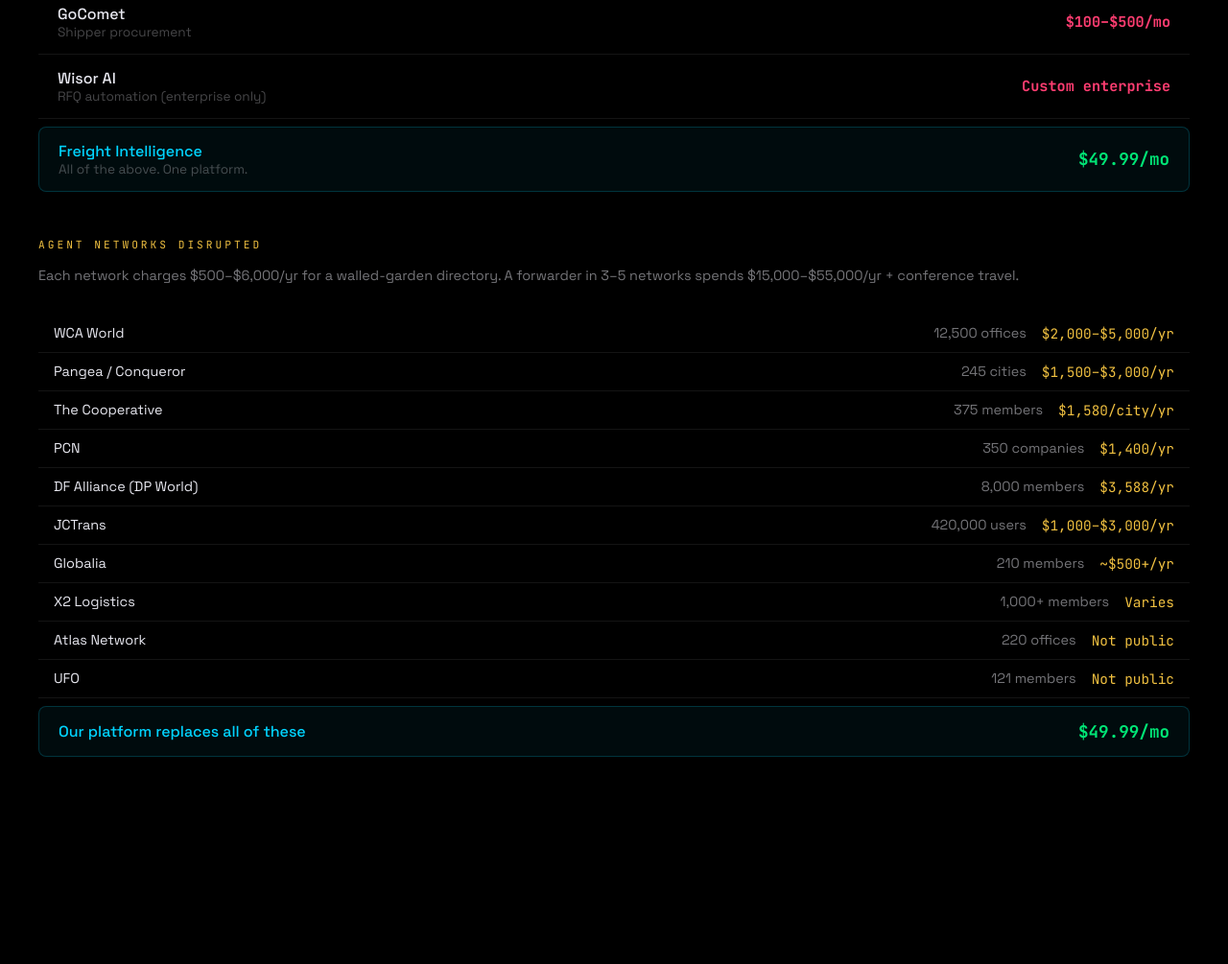
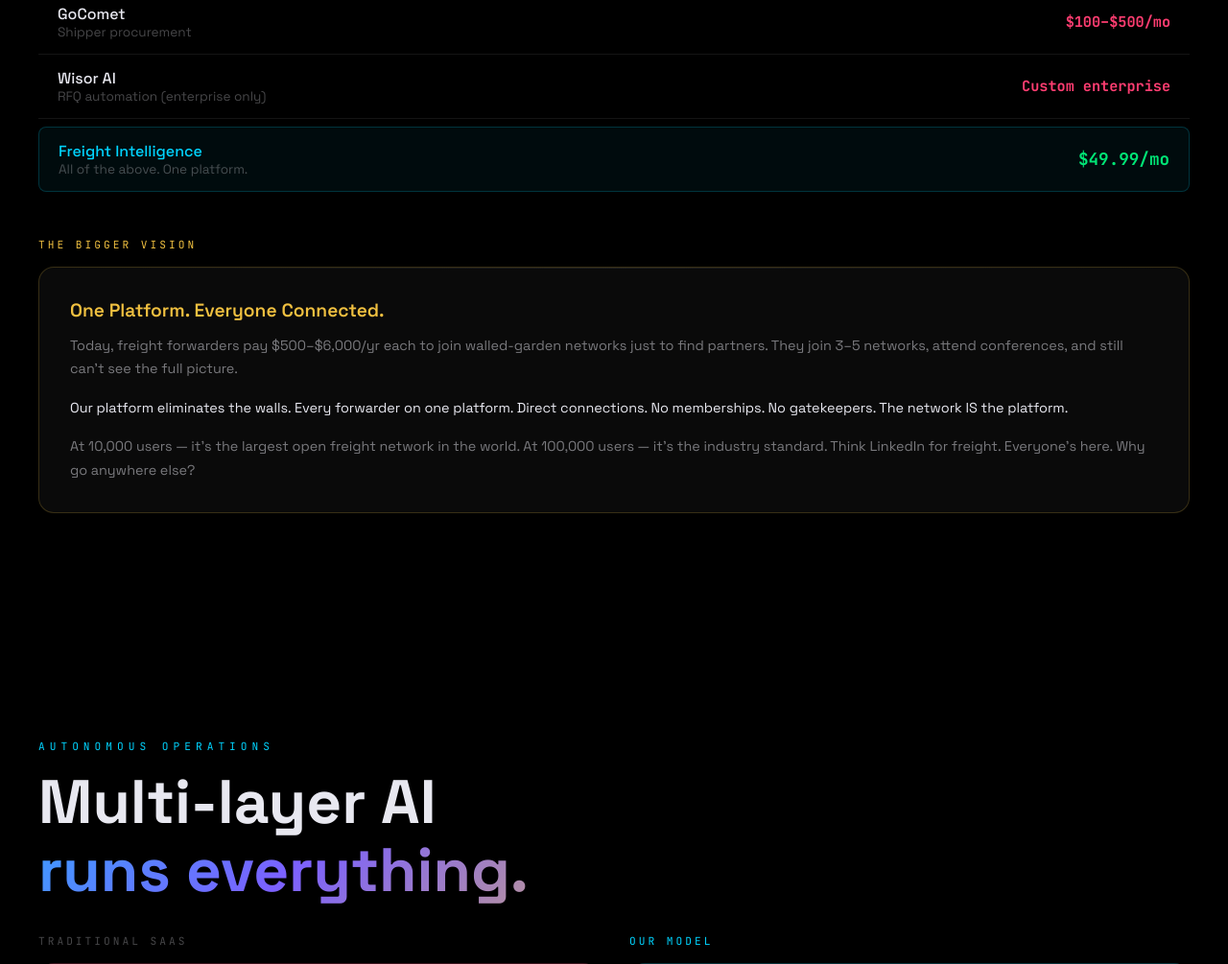
Before and after one commit to 9211sheppard/freight-dashboard, a Flask app: template templates/showcase_v2.html in a window 1280 px wide. Shown: the part 4423-5428 px from the top of the page at 96% size. Run offline with Flask 3, Linux system fonts and the light colour scheme; the template is opened without the code that fills it, so the values that code supplies are empty; some libraries are stand-ins or nearby versions.

Commit message:
Fix showcase: CSP-safe event handlers + replace networks with platform vision
- All onclick/oninput moved to addEventListener in nonce-protected script
- Pledge buttons use data-pledge attributes
- Agent networks section replaced with "One Platform" vision
- Score slider wired via JS listener

Co-Authored-By: Claude Opus 4.6 (1M context) <noreply@anthropic.com>

```diff
--- a/templates/showcase_v2.html
+++ b/templates/showcase_v2.html
@@ -178,20 +178,12 @@
     </div>
 
     <div class="reveal reveal-delay-3" style="margin-top:48px;">
-      <div style="font-family:'JetBrains Mono',monospace;font-size:0.7rem;letter-spacing:3px;color:var(--gold);margin-bottom:16px;">AGENT NETWORKS DISRUPTED</div>
-      <p style="color:var(--text-dim);font-size:0.9rem;margin-bottom:16px;">Each network charges $500–$6,000/yr for a walled-garden directory. A forwarder in 3–5 networks spends $15,000–$55,000/yr + conference travel.</p>
-      <div class="comp-wall">
-        <div class="net-item"><span>WCA World</span><span class="members">12,500 offices</span><span class="fee">$2,000–$5,000/yr</span></div>
-        <div class="net-item"><span>Pangea / Conqueror</span><span class="members">245 cities</span><span class="fee">$1,500–$3,000/yr</span></div>
-        <div class="net-item"><span>The Cooperative</span><span class="members">375 members</span><span class="fee">$1,580/city/yr</span></div>
-        <div class="net-item"><span>PCN</span><span class="members">350 companies</span><span class="fee">$1,400/yr</span></div>
-        <div class="net-item"><span>DF Alliance (DP World)</span><span class="members">8,000 members</span><span class="fee">$3,588/yr</span></div>
-        <div class="net-item"><span>JCTrans</span><span class="members">420,000 users</span><span class="fee">$1,000–$3,000/yr</span></div>
-        <div class="net-item"><span>Globalia</span><span class="members">210 members</span><span class="fee">~$500+/yr</span></div>
-        <div class="net-item"><span>X2 Logistics</span><span class="members">1,000+ members</span><span class="fee">Varies</span></div>
-        <div class="net-item"><span>Atlas Network</span><span class="members">220 offices</span><span class="fee">Not public</span></div>
-        <div class="net-item"><span>UFO</span><span class="members">121 members</span><span class="fee">Not public</span></div>
-        <div class="comp-item us" style="margin-top:8px;"><div><div class="name">Our platform replaces all of these</div></div><div class="price">$49.99/mo</div></div>
+      <div style="font-family:'JetBrains Mono',monospace;font-size:0.7rem;letter-spacing:3px;color:var(--gold);margin-bottom:16px;">THE BIGGER VISION</div>
+      <div class="glass-card" style="border-color:rgba(240,192,64,0.2);">
+        <h3 style="color:var(--gold);margin-bottom:12px;">One Platform. Everyone Connected.</h3>
+        <p style="color:var(--text-dim);line-height:1.7;margin-bottom:16px;">Today, freight forwarders pay $500–$6,000/yr each to join walled-garden networks just to find partners. They join 3–5 networks, attend conferences, and still can't see the full picture.</p>
+        <p style="color:var(--text);line-height:1.7;margin-bottom:16px;">Our platform eliminates the walls. Every forwarder on one platform. Direct connections. No memberships. No gatekeepers. The network IS the platform.</p>
+        <p style="color:var(--text-dim);line-height:1.7;margin:0;">At 10,000 users — it's the largest open freight network in the world. At 100,000 users — it's the industry standard. Think LinkedIn for freight. Everyone's here. Why go anywhere else?</p>
       </div>
     </div>
   </div>
@@ -287,7 +279,7 @@
     </div>
     <div class="reveal reveal-delay-2">
       <div class="score-display-v2" id="scoreDisp">5</div>
-      <input type="range" class="score-slider-v2" id="scoreSlider" min="1" max="10" value="5" oninput="updateScore(this.value)">
+      <input type="range" class="score-slider-v2" id="scoreSlider" min="1" max="10" value="5">
       <div style="display:flex;justify-content:space-between;font-size:0.75rem;color:var(--text-muted);margin-top:8px;">
         <span>1 — Not viable</span><span>10 — This is a winner</span>
       </div>
@@ -298,18 +290,18 @@
     <div class="reveal reveal-delay-4" style="margin-top:24px;">
       <div style="font-size:0.85rem;color:var(--text-dim);margin-bottom:12px;">If this were crowdfunded, how much would you pledge?</div>
       <div style="display:flex;gap:8px;flex-wrap:wrap;justify-content:center;">
-        <button class="pledge-btn" onclick="setPledge(100,this)">$100</button>
-        <button class="pledge-btn" onclick="setPledge(500,this)">$500</button>
-        <button class="pledge-btn" onclick="setPledge(1000,this)">$1K</button>
-        <button class="pledge-btn" onclick="setPledge(5000,this)">$5K</button>
-        <button class="pledge-btn" onclick="setPledge(10000,this)">$10K</button>
-        <button class="pledge-btn" onclick="setPledge(25000,this)">$25K</button>
-        <button class="pledge-btn" onclick="setPledge(50000,this)">$50K</button>
+        <button class="pledge-btn" data-pledge="100">$100</button>
+        <button class="pledge-btn" data-pledge="500">$500</button>
+        <button class="pledge-btn" data-pledge="1000">$1K</button>
+        <button class="pledge-btn" data-pledge="5000">$5K</button>
+        <button class="pledge-btn" data-pledge="10000">$10K</button>
+        <button class="pledge-btn" data-pledge="25000">$25K</button>
+        <button class="pledge-btn" data-pledge="50000">$50K</button>
       </div>
       <input type="number" id="pledgeCustom" placeholder="Custom amount" style="margin-top:12px;width:200px;background:var(--glass);border:1px solid var(--glass-border);border-radius:8px;color:var(--text);padding:10px;font-family:'JetBrains Mono',monospace;text-align:center;outline:none;">
     </div>
     <div class="reveal reveal-delay-5" style="margin-top:32px;">
-      <button onclick="submitShowcase()" style="background:linear-gradient(135deg,var(--accent),var(--accent2));color:#fff;border:none;padding:16px 48px;border-radius:12px;font-family:'Space Grotesk',sans-serif;font-size:1.1rem;font-weight:600;cursor:pointer;transition:all 0.3s;box-shadow:0 0 30px rgba(0,212,255,0.3);">
+      <button data-action="submit" style="background:linear-gradient(135deg,var(--accent),var(--accent2));color:#fff;border:none;padding:16px 48px;border-radius:12px;font-family:'Space Grotesk',sans-serif;font-size:1.1rem;font-weight:600;cursor:pointer;transition:all 0.3s;box-shadow:0 0 30px rgba(0,212,255,0.3);">
         Submit
       </button>
     </div>
@@ -325,7 +317,7 @@
     <h2 class="sc-headline">Thank you.</h2>
     <p class="sc-sub" style="margin:0 auto;">Your perspective matters. We're building something that could change how 100,000+ companies operate.</p>
     <div style="margin-top:32px;display:flex;gap:16px;justify-content:center;flex-wrap:wrap;">
-      <button onclick="copyLink()" class="pledge-btn" style="padding:12px 24px;"><i class="bi bi-link-45deg" style="margin-right:6px;"></i>Copy Link to Share</button>
+      <button data-action="copy" class="pledge-btn" style="padding:12px 24px;"><i class="bi bi-link-45deg" style="margin-right:6px;"></i>Copy Link to Share</button>
     </div>
   </div>
 </section>
@@ -485,6 +477,19 @@ const style = document.createElement('style');
 style.textContent = '@keyframes bounce{0%,100%{transform:translateY(0)}50%{transform:translateY(8px)}}';
 document.head.appendChild(style);
 
+// ── Wire up event listeners (CSP-safe, no inline handlers) ──
+document.getElementById('scoreSlider').addEventListener('input', function() { updateScore(this.value); });
+document.querySelectorAll('.pledge-btn[data-pledge]').forEach(btn => {
+  btn.addEventListener('click', function() {
+    const amt = parseInt(this.dataset.pledge);
+    if(amt) setPledge(amt, this);
+  });
+});
+const submitBtn = document.querySelector('[data-action="submit"]');
+if(submitBtn) submitBtn.addEventListener('click', submitShowcase);
+const copyBtn = document.querySelector('[data-action="copy"]');
+if(copyBtn) copyBtn.addEventListener('click', copyLink);
+
 // ── Expiry countdown ──
 {% if token_info %}
 const expiryTime = new Date().getTime() + {{ token_info.hours_left|default(24) }} * 3600000;
```
